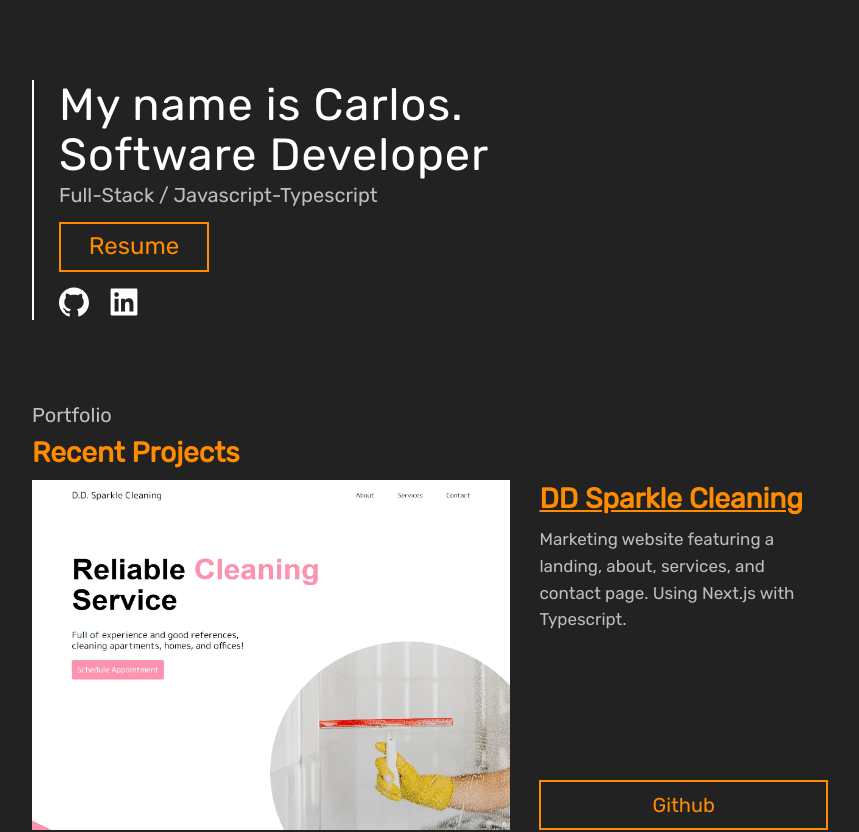
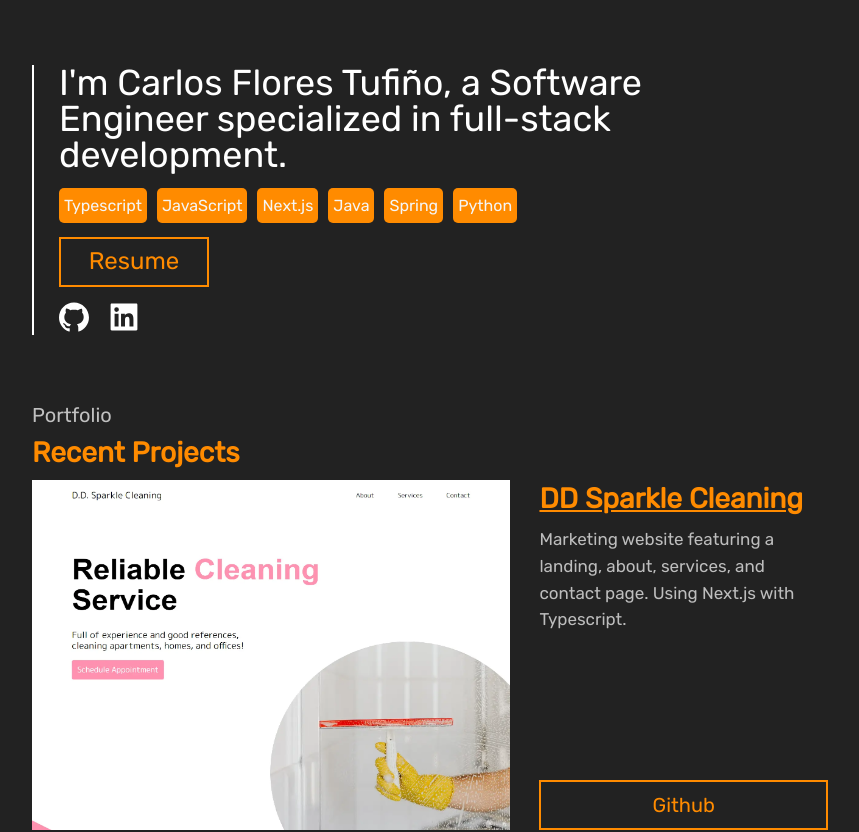
Before and after one commit to Carlos460/personal-website, a Next.js app: page / in a window 1280 px wide. Shown: the top 832 px of the page, without its empty margins (208-1067 px from the left). Built offline with nearby package versions, Linux system fonts and the light colour scheme.

Commit message:
header update

```diff
--- a/_includes/Header/index.tsx
+++ b/_includes/Header/index.tsx
@@ -12,11 +12,18 @@ const Header = () => {
     <S.Wrapper>
       <S.Container>
         <S.Title>
-          My name is Carlos.
+          I'm Carlos Flores Tufiño, a Software Engineer specialized in
+          full-stack development.
           <br />
-          Software Developer
         </S.Title>
-        <S.SubTitle>Full-Stack / Javascript-Typescript</S.SubTitle>
+        <S.SkillList>
+          <S.SkillIcon>Typescript</S.SkillIcon>
+          <S.SkillIcon>JavaScript</S.SkillIcon>
+          <S.SkillIcon>Next.js</S.SkillIcon>
+          <S.SkillIcon>Java</S.SkillIcon>
+          <S.SkillIcon>Spring</S.SkillIcon>
+          <S.SkillIcon>Python</S.SkillIcon>
+        </S.SkillList>
         <Link target={'_blank'} href={'/resume'} passHref>
           <S.Button>Resume</S.Button>
         </Link>
--- a/_includes/Header/styles.ts
+++ b/_includes/Header/styles.ts
@@ -16,18 +16,33 @@ export const Container = styled.div`
 export const Title = styled.h1`
   color: white;
   margin: 0px;
-  font-size: 45px;
-  line-height: 50px;
-  letter-spacing: 1px;
+  font-size: 36px;
+  line-height: 36px;
+  max-width: 600px;
   @media (max-width: 700px) {
-    font-size: 38px;
+    font-size: 20px;
   }
 `;
 
-export const SubTitle = styled.h2`
-  color: var(--grey);
-  font-size: 20px;
-`;
+export const SkillList = styled.ul`
+  display: flex;
+  list-style: none;
+  gap: 10px;
+`
+
+export const SkillIcon = styled.div`
+  color: #f5f5f5;
+  font-size: 16px;
+  padding: 5px;
+  margin: 15px 0px 0px;
+  border-radius: 5px;
+  background-color: var(--orange);
+  transition: transform 200ms ease;
+  cursor: default;
+  &:hover {
+    transform: translateY(-10px);
+  }
+`
 
 export const IconList = styled.ul`
   margin: 15px 0px 0px;
@@ -38,7 +53,7 @@ export const IconList = styled.ul`
 
 export const IconLink = styled.li`
   & > *:hover {
-    color: var('--orange');
+    color: var(--orange);
   }
 `;
 
--- a/pages/index.tsx
+++ b/pages/index.tsx
@@ -24,7 +24,7 @@ const projects = [
     title: `P'Unity`,
     description: `A collaborative full-stack project that offers Q&A messaging services.
                This demo features my code contribution I implemented from a design to
-               create a responsive front-end application using React.js and Bootstrap..`,
+               create a responsive front-end application using React.js and Bootstrap.`,
     imageDescription: 'Q&A community website',
     imageSource: '/project-img/punity.webp',
     githubLink: 'https://github.com/Carlos460/punity-frontend',
```
